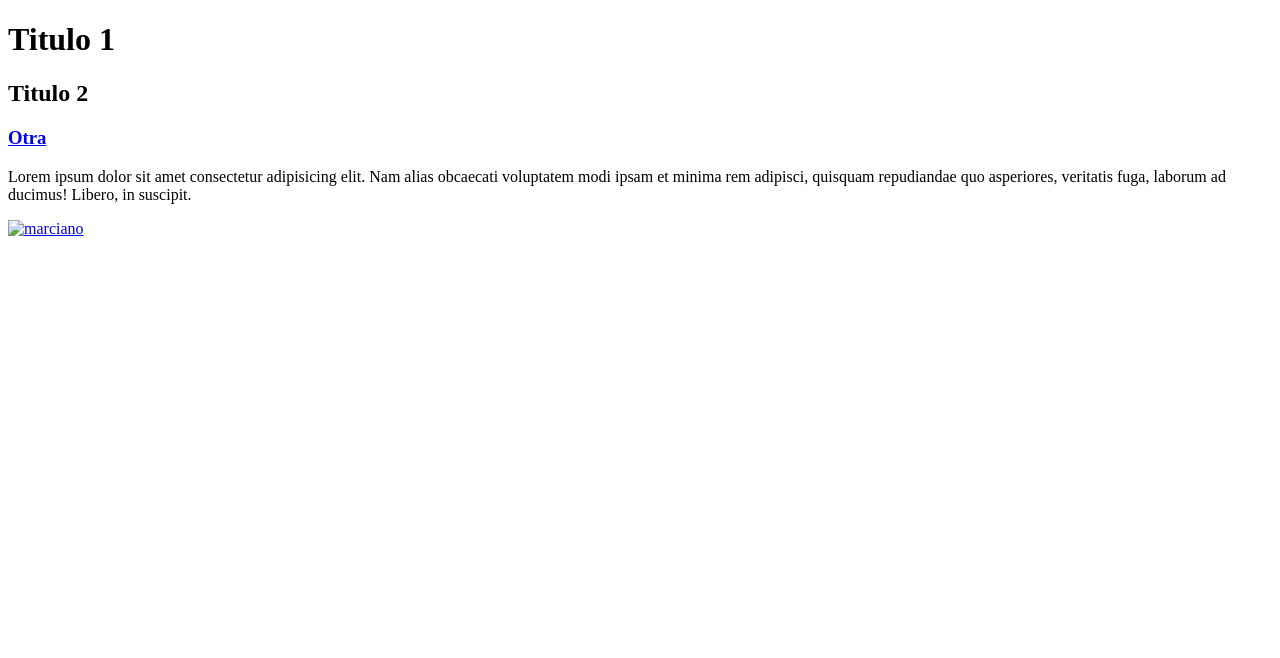
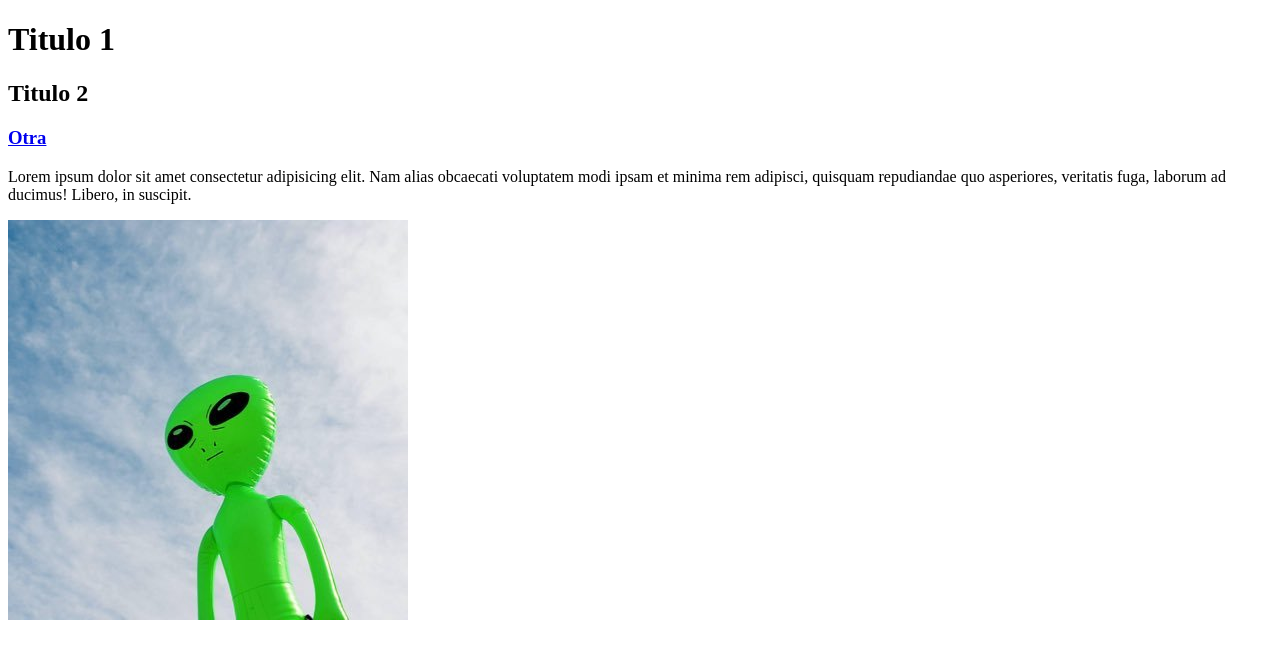
Before and after one commit to martinalejandro93/ejemplo1, a plain HTML site: page index.html in a window 1280 px wide. Drawn offline with Linux system fonts and the light colour scheme.

Commit message:
Version2

```diff
--- a/index.html
+++ b/index.html
@@ -19,7 +19,7 @@
     </p>
     <!--Incluír imagen como un enlace-->
     <a href="https://www.youtube.com/watch?v=mQnyuhK4Rao">
-        <img src="marciano.jpg" alt="marciano" width="400" height="400">
+        <img src="imgs/marciano.jpg" alt="marciano" width="400" height="400">
     </a>
 </body>
 </html>
```
